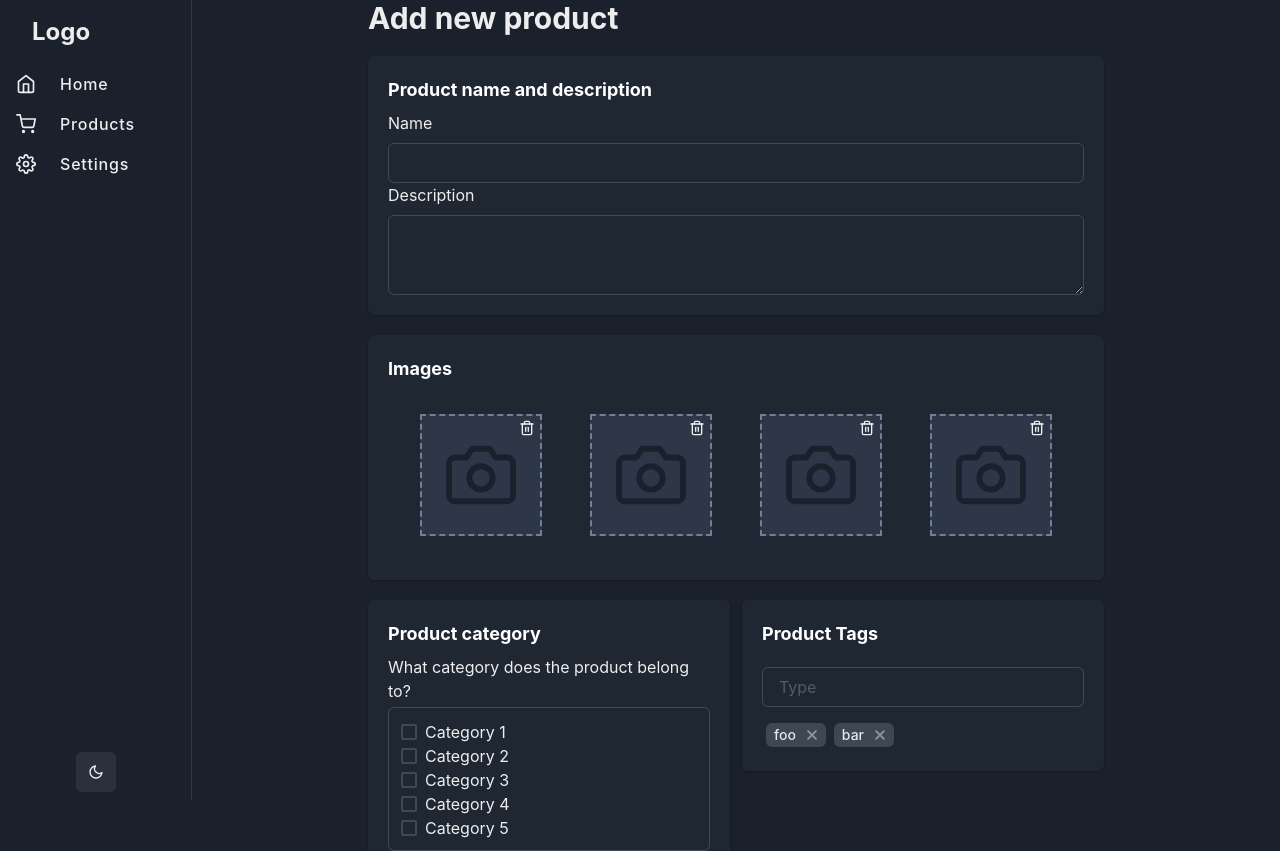
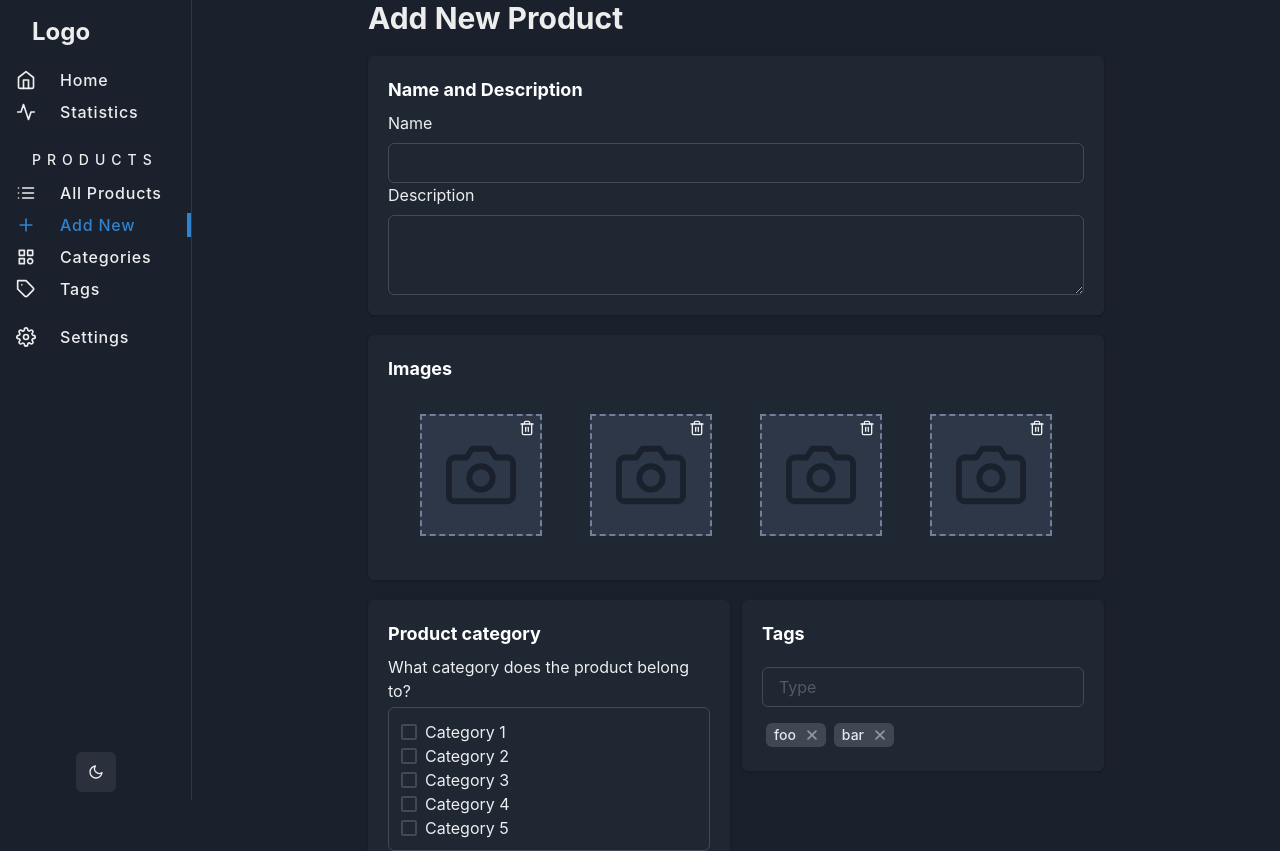
Before and after one commit to LeonelCurti/chakra-cms, a Next.js app: page /admin/products/new in a window 1280 px wide. Shown: the top 851 px of the page. Built offline with nearby package versions, Linux system fonts and the light colour scheme.

Commit message:
Refactor dashboard routes and NavItem component to be more flexible

```diff
--- a/components/Products/ProductTags.tsx
+++ b/components/Products/ProductTags.tsx
@@ -27,7 +27,7 @@ const ProductTags = (props: Props) => {
     <>
       <Flex direction={'column'} gap={3} w='full'>
         <Text fontSize='lg' color={textColor} fontWeight='bold' mb={2}>
-          Product Tags
+          Tags
         </Text>
         <Input value={value} onChange={onChange} onKeyDown={handleKeyDown} placeholder={'Type '} />
 
--- /dev/null
+++ b/components/Sidebar/NavItem.tsx
@@ -0,0 +1,123 @@
+import NextLink from 'next/link';
+import { Heading, Icon, Text, HStack, Box, Link, useColorModeValue } from '@chakra-ui/react';
+import { NavItem } from '../../layout/dashRoutes';
+import { useRouter } from 'next/router';
+
+type Props = {
+  item: NavItem;
+};
+
+const NavItem = ({ item }: Props) => {
+  const router = useRouter();
+  const { label, children, href, icon } = item;
+  const activePath = router.pathname
+
+  if (children) {
+    return (
+      <>
+        <Heading
+          // color="whiteAlpha.700"
+          fontWeight="medium"
+          textTransform="uppercase"
+          letterSpacing={6}
+          fontSize="sm"
+          ml={8}
+          mt={{ base: 6, '2xl': 8 }}
+          mb={2}
+        >
+          {label}
+        </Heading>
+        <Box mb={4}>
+          {
+            children && (
+              children.map((child) => (
+                <NextLink href={child.href ?? '#'} passHref key={child.label}>
+                  <Link variant="unstyled" _hover={{
+                    textDecoration: 'none',
+                  }}>
+                    <HStack
+                      align="center"
+                      justify="flex-start"
+                      height={{ base: 8, '2xl': 12 }}
+                      transition="ease-out"
+                      transitionProperty="background"
+                      transitionDuration="normal"
+                      _hover={{
+                        bg: useColorModeValue('gray.200', 'gray.700')
+                      }}
+                    >
+                      <Icon
+                        width={5}
+                        height={5}
+                        mr={4}
+                        ml={4}
+                        color={activePath === child.href ? "blue.500" : ""}
+                        as={child.icon}
+                      />
+                      <Text
+                        fontSize="md"
+                        fontWeight="medium"
+                        flex={1}
+                        letterSpacing="wider"
+                        color={activePath === child.href ? "blue.500" : ""}
+                      >
+                        {child.label}
+                      </Text>
+                      {activePath === child.href && (
+                        <Box width={1} height={6} bg="blue.500" />
+                      )}
+                    </HStack>
+                  </Link>
+                </NextLink>
+              ))
+            )
+          }
+        </Box>
+      </>
+    );
+  } else {
+    return (
+      <NextLink href={href ?? '#'} passHref key={label}>
+        <Link variant="unstyled" _hover={{
+          textDecoration: 'none',
+        }}>
+          <HStack
+            align="center"
+            justify="flex-start"
+            height={{ base: 8, '2xl': 12 }}
+            transition="ease-out"
+            transitionProperty="background"
+            transitionDuration="normal"
+            _hover={{
+              bg: useColorModeValue('gray.200', 'gray.700')
+            }}
+          >
+            <Icon
+              width={5}
+              height={5}
+              mr={4}
+              ml={4}
+              color={activePath === item.href ? "blue.500" : ""}
+              as={icon}
+            />
+            <Text
+              fontSize="md"
+              fontWeight="medium"
+              flex={1}
+              letterSpacing="wider"
+              color={activePath === item.href ? "blue.500" : ""}
+            >
+              {label}
+            </Text>
+            {activePath === item.href && (
+              <Box width={1} height={6} bg="blue.500" />
+            )}
+          </HStack>
+        </Link>
+      </NextLink>
+    )
+  }
+
+
+};
+export default NavItem
--- a/components/Sidebar/SidebarContent.tsx
+++ b/components/Sidebar/SidebarContent.tsx
@@ -1,15 +1,15 @@
 import React from 'react'
 import { Box, BoxProps, CloseButton, Flex, IconButton, List, ListItem, Text, useColorMode, useColorModeValue } from '@chakra-ui/react'
-import SidebarNavItem from './SidebarNavItem';
+import NavItem from './NavItem';
 import { FiMoon, FiSun } from 'react-icons/fi';
-import { NavItem } from './types';
+import { NavItem as NavItemType } from '../../layout/dashRoutes'
 
-interface SidebarProps extends BoxProps {
+interface Props extends BoxProps {
   onClose: () => void;
-  routes: NavItem[];
+  routes: NavItemType[];
 }
 
-const SidebarContent = ({ routes, onClose }: SidebarProps) => {
+const SidebarContent = ({ routes, onClose }: Props) => {
   const { toggleColorMode, colorMode } = useColorMode()
 
   return (
@@ -34,7 +34,7 @@ const SidebarContent = ({ routes, onClose }: SidebarProps) => {
         <List width="full" overflowY="auto">
           {routes.map((item) => (
             <ListItem key={item.label}>
-              <SidebarNavItem item={item} />
+              <NavItem item={item} />
             </ListItem>
           )
           )}
--- a/components/Sidebar/SidebarNavItem.tsx
+++ /dev/null
@@ -1,75 +0,0 @@
-import NextLink from 'next/link';
-import { Heading, Icon, Text, HStack, Box, Link, useColorModeValue } from '@chakra-ui/react';
-import { NavItem as Item } from './types';
-import { useRouter } from 'next/router';
-
-type Props = {
-  item: Item;
-};
-
-const NavItem = ({ item }: Props) => {
-  const router = useRouter();
-  const { label } = item;
-
-  if (item.type === 'link') {
-    const { icon } = item;
-    const isActive = router.pathname === item.href
-
-    return (
-      <NextLink href={item.href} passHref>
-        <Link variant="unstyled" _hover={{
-          textDecoration: 'none',
-        }}>
-          <HStack
-            align="center"
-            justify="flex-start"
-            height={{ base: 10, '2xl': 14 }}
-            transition="ease-out"
-            transitionProperty="background"
-            transitionDuration="normal"
-            _hover={{
-              bg: useColorModeValue('gray.200', 'gray.700')
-            }}
-          >
-            <Icon
-              width={5}
-              height={5}
-              mr={4}
-              ml={4}
-              color={isActive ? "blue.500" : ""}
-              as={icon}
-            />
-            <Text
-              fontSize="md"
-              fontWeight="medium"
-              flex={1}
-              letterSpacing="wider"
-              color={isActive ? "blue.500" : ""}
-            >
-              {label}
-            </Text>
-            {isActive && (
-              <Box width={1} height={6} bg="blue.500" />
-            )}
-          </HStack>
-        </Link>
-      </NextLink>
-    )
-  }
-
-  return (
-    <Heading
-      // color="whiteAlpha.700"
-      fontWeight="medium"
-      textTransform="uppercase"
-      letterSpacing={6}
-      fontSize="sm"
-      ml={8}
-      mt={{ base: 6, '2xl': 8 }}
-      mb={2}
-    >
-      {label}
-    </Heading>
-  );
-};
-export default NavItem
--- a/components/Sidebar/index.tsx
+++ b/components/Sidebar/index.tsx
@@ -1,8 +1,8 @@
 import React from 'react'
-import { Box, useDisclosure, useColorModeValue, Drawer, DrawerContent } from '@chakra-ui/react';
+import { Box, useDisclosure, Drawer, DrawerContent } from '@chakra-ui/react';
 import SidebarContent from './SidebarContent';
 import TopBar from './SidebarTopBar';
-import { NavItem } from './types';
+import {NavItem} from '../../layout/dashRoutes'
 
 type Props = {
   children: React.ReactNode,
--- a/layout/dashRoutes.ts
+++ b/layout/dashRoutes.ts
@@ -1,31 +1,60 @@
-import { NavItem } from "../components/Sidebar/types";
 import {
   FiHome,
-  FiShoppingCart,
   FiSettings,
-} from 'react-icons/fi';
+  FiActivity,
+  FiTag,
+  FiPlus,
+  FiList,
+} from "react-icons/fi";
+import { BiCategory } from "react-icons/bi";
+import { IconType } from "react-icons/lib";
+
+export type NavItem = {
+  label: string;
+  children?: Array<NavItem>;
+  href?: string;
+  icon?: IconType;
+};
 
 export const dashRoutes: NavItem[] = [
   {
-    type: 'link',
-    href: '/',
+    label: "Home",
     icon: FiHome,
-    label: 'Home',
-  },
-  // {
-  //   type: 'header',
-  //   label: 'Home',
-  // },
-  {
-    type: 'link',
-    href: '/admin/products',
-    icon: FiShoppingCart,
-    label: 'Products',
+    href: "/",
   },
   {
-    type: 'link',
-    href: '/admin/settings',
+    label: "Statistics",
+    icon: FiActivity,
+    href: "/admin/statistics",
+  },
+  {
+    label: "Products",
+    children: [
+      {
+        label: "All Products",
+        icon: FiList,
+        href: "/admin/products",
+      },
+      {
+        label: "Add New",
+        icon: FiPlus,
+        href: "/admin/products/new",
+      },
+      {
+        label: "Categories",
+        icon: BiCategory,
+        href: "/admin/products/categories",
+      },
+      {
+        label: "Tags",
+        icon: FiTag,
+        href: "/admin/products/tags",
+      },
+    ],
+  },
+  {
+    label: "Settings",
     icon: FiSettings,
-    label: 'Settings',
+    href: "/admin/settings",
   },
-]
+];
--- a/pages/admin/products/new.tsx
+++ b/pages/admin/products/new.tsx
@@ -28,7 +28,7 @@ const AddProduct = () => {
       <Box bg={bgMainColor}>
         <Container maxW='container.md'>
           <Heading size={{ base: 'lg', md: 'lg' }} >
-            Add new product
+            Add New Product
           </Heading>
 
           <Card
@@ -38,7 +38,7 @@ const AddProduct = () => {
           >
             <CardBody>
               <Text fontSize='lg' color={textColor} fontWeight='bold' mb={2}>
-                Product name and description
+                Name and Description
               </Text>
               <FormControl id="name">
                 <FormLabel fontWeight={'normal'}>Name</FormLabel>
```
Also changed, not shown: pages/admin/products/categories.tsx (added, +15 -0 lines), pages/admin/products/tags.tsx (added, +15 -0 lines), pages/admin/statistics.tsx (added, +15 -0 lines).
